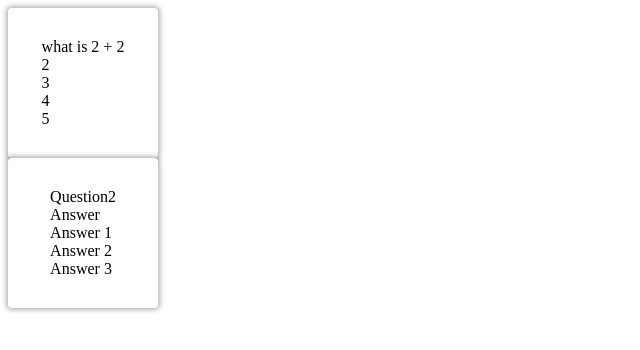
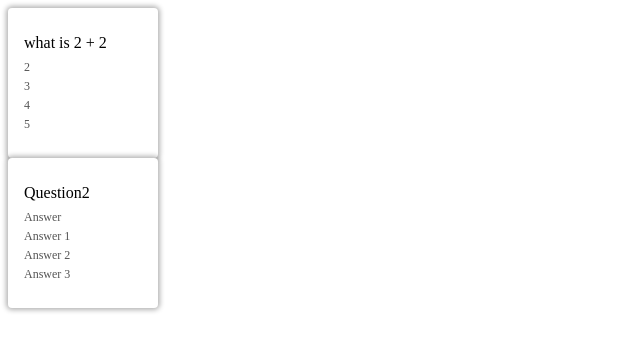
Before and after one commit to rebeccay2929/flashcard-repo, a React (Vite) app: page / in a window 1280 px wide. Shown: the top 350 px of the page, without its empty margins (0-640 px from the left). Built offline with nearby package versions, Linux system fonts and the light colour scheme.

Commit message:
main cards styled

```diff
--- a/src/styles/App.css
+++ b/src/styles/App.css
@@ -30,6 +30,9 @@ translateY(var(--translate-y, 0));
 --rotate-y:180deg
 }
 
+.card .front {
+    left: 0;
+}
 
 .card .front,
 .card .back {
@@ -43,3 +46,19 @@ translateY(var(--translate-y, 0));
 .card .back{
     transform: rotateY(180deg);
 }
+
+
+.flashcard-options{
+    margin-top: .5rem;
+}
+
+.flashcard-single-option{
+    margin-top: .25rem;
+    color: #555;
+    font-size: .75rem;
+}
+
+
+.flashcard-option:first-child{
+    margin-top: 0;
+}
```
